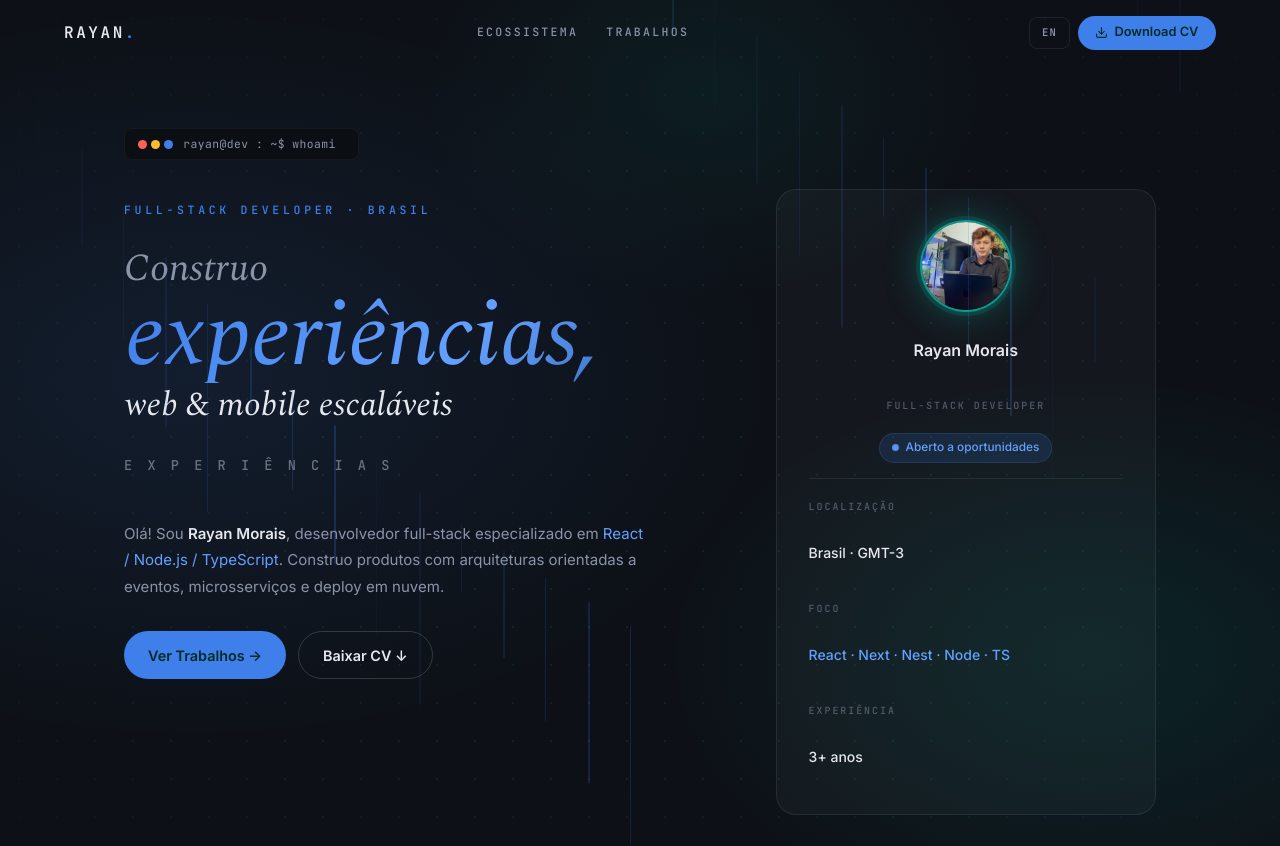
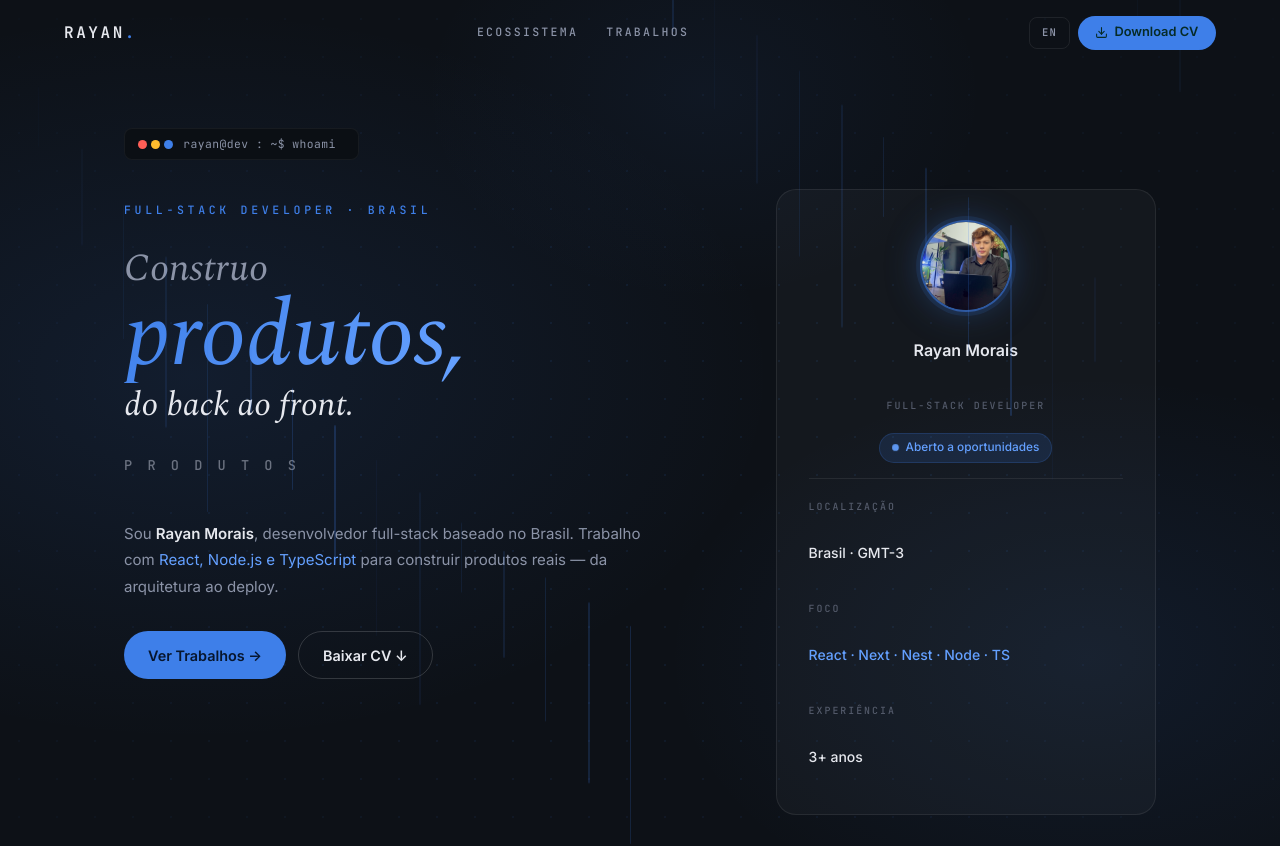
Before and after one commit to rayancmorais/portfolio-novo-, a React (Vite) app: page / in a window 1280 px wide. Shown: the top 846 px of the page. Built offline with nearby package versions, Linux system fonts and the light colour scheme.

Commit message:
feat(hero): update headline and bio copy (pt-br + en)

```diff
--- a/src/components/pageSections/introSection/IntroSection.tsx
+++ b/src/components/pageSections/introSection/IntroSection.tsx
@@ -23,14 +23,14 @@ const pulseDot = keyframes`
 
 const glowRing = keyframes`
   0%, 100% {
-    box-shadow: 0 0 0 2px rgba(0,229,204,0.22),
-                0 0 0 5px rgba(0,229,204,0.07),
-                0 0 22px rgba(0,229,204,0.18);
+    box-shadow: 0 0 0 2px rgba(62,127,233,0.22),
+                0 0 0 5px rgba(62,127,233,0.07),
+                0 0 22px rgba(62,127,233,0.18);
   }
   50% {
-    box-shadow: 0 0 0 2px rgba(0,229,204,0.55),
-                0 0 0 6px rgba(0,229,204,0.12),
-                0 0 38px rgba(0,229,204,0.35);
+    box-shadow: 0 0 0 2px rgba(62,127,233,0.55),
+                0 0 0 6px rgba(62,127,233,0.12),
+                0 0 38px rgba(62,127,233,0.35);
   }
 `;
 
@@ -260,15 +260,15 @@ const AuroraBg = styled.div`
   pointer-events: none;
   background:
     radial-gradient(ellipse 70% 60% at 15% 40%, rgba(62, 127, 233, 0.11) 0%, transparent 65%),
-    radial-gradient(ellipse 55% 50% at 85% 70%, rgba(0, 229, 204, 0.09) 0%, transparent 60%),
-    radial-gradient(ellipse 40% 40% at 55% 10%, rgba(0, 229, 204, 0.06) 0%, transparent 55%);
+    radial-gradient(ellipse 55% 50% at 85% 70%, rgba(62, 127, 233, 0.09) 0%, transparent 60%),
+    radial-gradient(ellipse 40% 40% at 55% 10%, rgba(62, 127, 233, 0.06) 0%, transparent 55%);
 `;
 
 const DotGrid = styled.div`
   position: absolute;
   inset: 0;
   pointer-events: none;
-  background-image: radial-gradient(rgba(0, 229, 204, 0.09) 1px, transparent 1px);
+  background-image: radial-gradient(rgba(62, 127, 233, 0.09) 1px, transparent 1px);
   background-size: 38px 38px;
   mask-image: radial-gradient(ellipse 80% 80% at 50% 50%, black 30%, transparent 100%);
 `;
@@ -494,7 +494,7 @@ const PrimaryBtn = styled.a`
   align-items: center;
   gap: 8px;
   background: var(--cy);
-  color: #062b27;
+  color: #07162e;
   padding: 0.72rem 1.5rem;
   border-radius: var(--r-chip);
   font-size: 0.9rem;
@@ -557,8 +557,8 @@ const Spot = styled.div`
   border-radius: inherit;
   background: radial-gradient(
     340px circle at var(--spot-x, -9999px) var(--spot-y, -9999px),
-    rgba(0, 229, 204, 0.14),
-    rgba(0, 229, 204, 0.04) 55%,
+    rgba(62, 127, 233, 0.14),
+    rgba(62, 127, 233, 0.04) 55%,
     transparent 75%
   );
 `;
--- a/src/translations/en/home.json
+++ b/src/translations/en/home.json
@@ -1,11 +1,11 @@
 {
   "hero": {
-    "eyebrow": "FULL-STACK DEVELOPER · BRASIL",
+    "eyebrow": "FULL-STACK DEVELOPER · BRAZIL",
     "headline_1": "I build",
-    "headline_accent": "seamless",
-    "headline_2": "scalable web & mobile",
-    "headline_caps": "E X P E R I E N C E S",
-    "bio": "Hi! I'm <strong>Rayan Morais</strong>, a full-stack developer specialised in <em>React / Node.js / TypeScript</em>. I build products with event-driven architectures, microservices and cloud deployments.",
+    "headline_accent": "products",
+    "headline_2": "back to front.",
+    "headline_caps": "P R O D U C T S",
+    "bio": "I'm <strong>Rayan Morais</strong>, a full-stack developer based in Brazil. I work with <em>React, Node.js and TypeScript</em> to build real products — from architecture to deployment.",
     "name": "Rayan Morais",
     "role": "FULL-STACK DEVELOPER",
     "available": "Open to opportunities",
@@ -138,12 +138,12 @@
     "items": [
       {
         "title": "Full-Stack Development",
-        "description": "Complete web applications in React and Node, from database to interface, scalable and production-ready.",
+        "description": "Complete web applications in React and Node, from the database to the interface — focused on performance and maintainability.",
         "tags": ["React", "Node.js", "TypeScript"]
       },
       {
         "title": "API & Backend",
-        "description": "Secure REST APIs with authentication, data modeling and integrations — built to grow with the product.",
+        "description": "REST and WebSocket APIs with authentication, queues and third-party integrations — architected to last.",
         "tags": ["Express", "PostgreSQL", "MongoDB"]
       },
       {
@@ -153,7 +153,7 @@
       },
       {
         "title": "Deploy & DevOps",
-        "description": "Continuous publishing, preview environments and monitoring — so every commit ships without friction.",
+        "description": "CI/CD, preview environments and deployment on Railway, Vercel and AWS — so every commit ships safely.",
         "tags": ["Vercel", "CI/CD", "Git Flow"]
       }
     ]
--- a/src/translations/pt-br/home.json
+++ b/src/translations/pt-br/home.json
@@ -2,10 +2,10 @@
   "hero": {
     "eyebrow": "FULL-STACK DEVELOPER · BRASIL",
     "headline_1": "Construo",
-    "headline_accent": "experiências",
-    "headline_2": "web & mobile escaláveis",
-    "headline_caps": "E X P E R I Ê N C I A S",
-    "bio": "Olá! Sou <strong>Rayan Morais</strong>, desenvolvedor full-stack especializado em <em>React / Node.js / TypeScript</em>. Construo produtos com arquiteturas orientadas a eventos, microsserviços e deploy em nuvem.",
+    "headline_accent": "produtos",
+    "headline_2": "do back ao front.",
+    "headline_caps": "P R O D U T O S",
+    "bio": "Sou <strong>Rayan Morais</strong>, desenvolvedor full-stack baseado no Brasil. Trabalho com <em>React, Node.js e TypeScript</em> para construir produtos reais — da arquitetura ao deploy.",
     "name": "Rayan Morais",
     "role": "FULL-STACK DEVELOPER",
     "available": "Aberto a oportunidades",
@@ -138,12 +138,12 @@
     "items": [
       {
         "title": "Desenvolvimento Full-Stack",
-        "description": "Aplicações web completas em React e Node, do banco de dados à interface, escaláveis e prontas para produção.",
+        "description": "Aplicações web completas em React e Node, do banco de dados à interface — com foco em performance e manutenibilidade.",
         "tags": ["React", "Node.js", "TypeScript"]
       },
       {
         "title": "API & Backend",
-        "description": "APIs REST seguras com autenticação, modelagem de dados e integrações — construídas para crescer com o produto.",
+        "description": "APIs REST e WebSocket com autenticação, filas e integrações de terceiros — arquitetadas para durar.",
         "tags": ["Express", "PostgreSQL", "MongoDB"]
       },
       {
@@ -153,7 +153,7 @@
       },
       {
         "title": "Deploy & DevOps",
-        "description": "Publicação contínua, ambientes de preview e monitoramento — para que cada commit chegue ao ar sem fricção.",
+        "description": "CI/CD, ambientes de preview e deploy em Railway, Vercel e AWS — para que cada commit vá ao ar com segurança.",
         "tags": ["Vercel", "CI/CD", "Git Flow"]
       }
     ]
```
